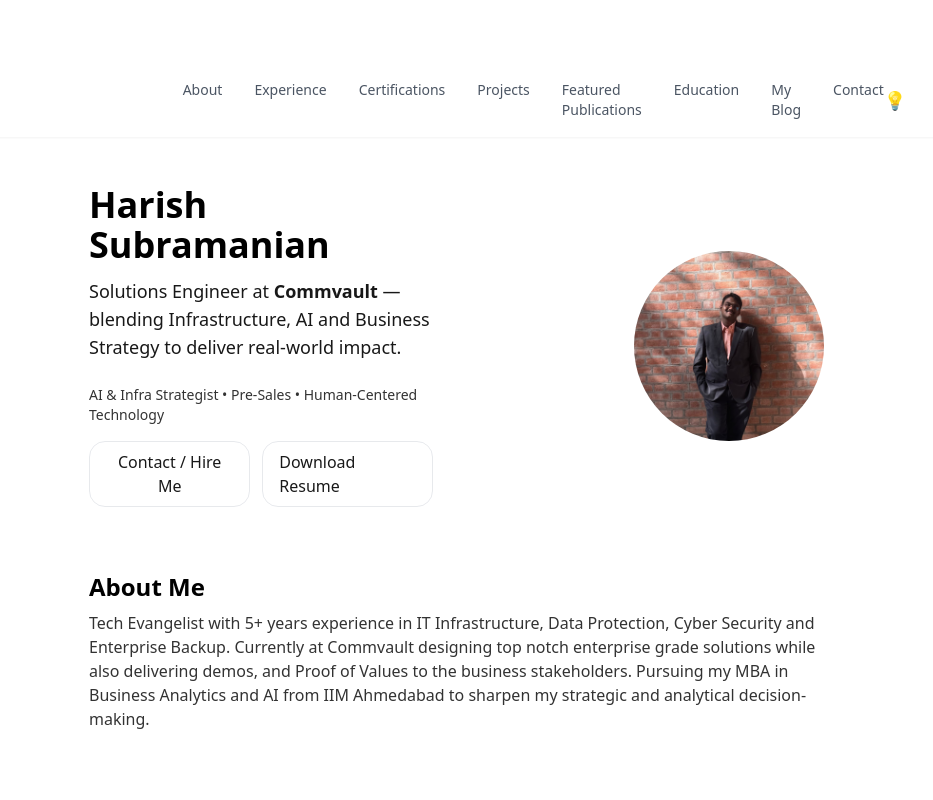
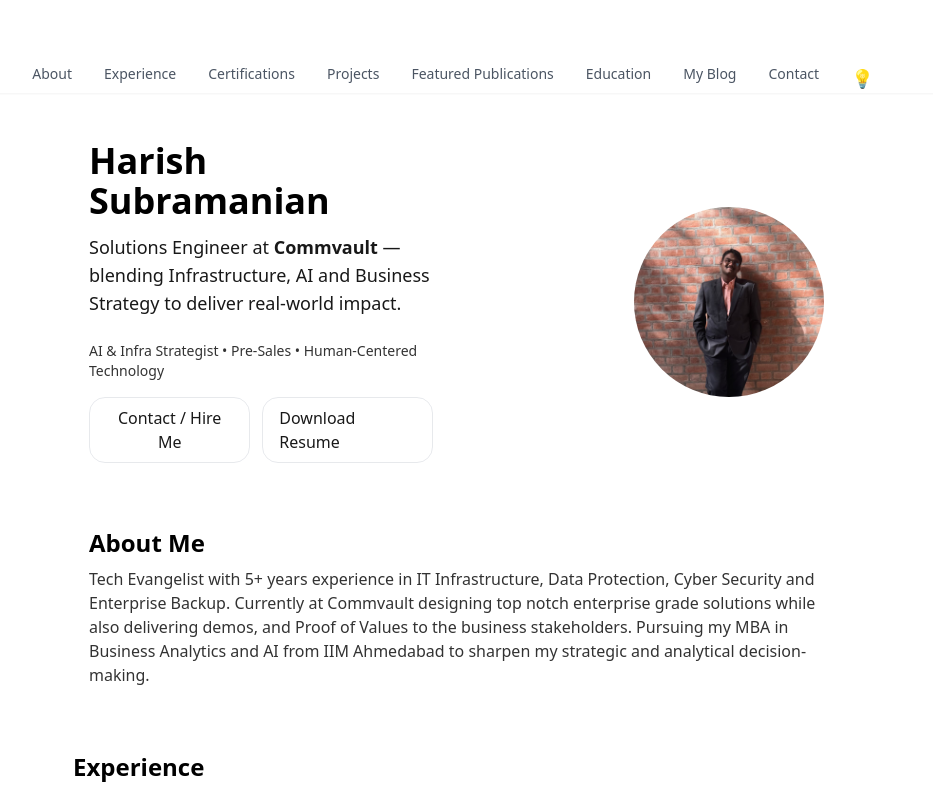
Before and after one commit to HarishS99/harish-portfolio, a Next.js app: page / in a window 1280 px wide. Shown: the top 800 px of the page, without its empty margins (183-1116 px from the left). Built offline with nearby package versions, Linux system fonts and the light colour scheme; grey boxes are pictures that could not be loaded.

Commit message:
Update Navbar.tsx

```diff
--- a/app/(site)/components/Navbar.tsx
+++ b/app/(site)/components/Navbar.tsx
@@ -38,7 +38,7 @@ export default function Navbar() {
     <>
       {!menuOpen && (
         <nav className="w-full sticky top-0 z-[200] backdrop-blur-lg bg-white/80 dark:bg-black/80 border-b border-white/10 dark:border-white/10 shadow-sm transition-all duration-300">
-        <div className="max-w-3xl mx-auto flex items-center justify-between py-4 px-4">
+        <div className="hidden md:flex text-sm gap-8 text-gray-600 dark:text-gray-300 justify-start">
 
           {/* Brand name only visible AFTER scroll OR on Blog */}
           <Link href="/" className={`text-sm font-semibold transition-all duration-300
```
